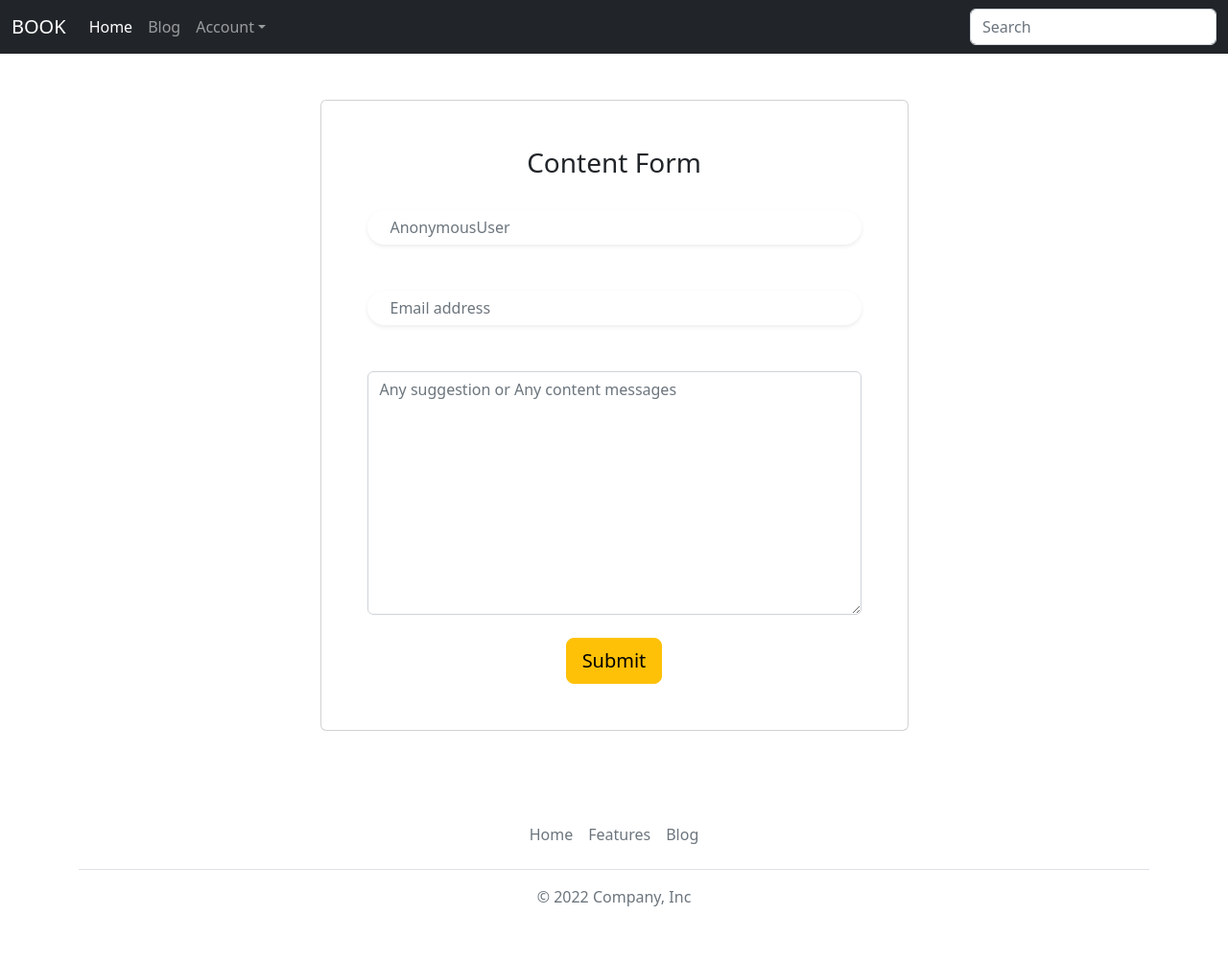
After one commit to fresher-dev/book4dev, a Django app: page /content/ in a window 1280 px wide. The commit adds this page. Shown: the whole page at 96% size. Run offline with Django 3.2, Linux system fonts and the light colour scheme; some libraries are stand-ins or nearby versions.

Commit message:
content email function

```diff
--- a/book/urls.py
+++ b/book/urls.py
@@ -20,6 +20,7 @@ urlpatterns = [
 	path("delete/<slug:slug>", views.delete_book, name="delete"),
 	path("book/edit/<slug:slug>", views.edit_book, name="book_edit"),
 	path("check/<slug:slug>", views.check_yes_or_no, name="check"),
+	path("content/", views.content_mail, name="content"),
 ]
 
 
--- a/book/views.py
+++ b/book/views.py
@@ -11,6 +11,8 @@ from blog.models import Blog
 from django.core.paginator import Paginator, EmptyPage, PageNotAnInteger
 from django.db.models import Q
 from django.contrib.auth.decorators import login_required
+from django.core.mail import send_mail
+from django.conf import settings
 
 
 
@@ -248,3 +250,19 @@ def edit_book(request, slug):
 	}
 
 	return render(request, "book/book_upload.html", context)
+
+
+def content_mail(request):
+
+	if request.method == "POST":
+		username = request.POST['username']
+		email = request.POST['email']
+		messages = request.POST['messages']
+
+		subject = "Welcome to Book4Dev Django Web Mail Services"
+		message = f"\nYour messages\n--------------------------\n{messages}\n--------------------------\n\nHi {username}, thank you for your attention."
+		email_form = settings.EMAIL_HOST_USER
+		receipient_list = [email]
+		send_mail(subject, message, email_form, receipient_list)
+		return redirect("book:home")
+	return render(request, 'book/content_form.html')
--- a/templates/book/book_user_profile.html
+++ b/templates/book/book_user_profile.html
@@ -22,11 +22,8 @@
 	  						<a href="{% url 'book:create_profile' request.user.id %}" class="btn btn-primary">Edit</a>
 	  					{% endif %}
 					{% endif %}
-  					<a href="#" class="btn btn-secondary">Message</a>
-
+  					<a href="{% url 'book:content' %}" class="btn btn-secondary">Message</a>
   				</div>
-
-
   			</div>
 
   			<div class="col-lg-9">
--- /dev/null
+++ b/templates/book/content_form.html
@@ -0,0 +1,47 @@
+{% extends 'base.html' %}
+
+{% block title %}
+	Content
+{% endblock %}
+
+
+{% block content %}
+
+	<div class="container px-4 py-5" id="custom-cards">
+		<section class="intro">
+		  <div class="mask d-flex align-items-center h-100 gradient-custom">
+		    <div class="container">
+		      <div class="row justify-content-center">
+		        <div class="col-12 col-lg-9 col-xl-7">
+		          <div class="card">
+		            <div class="card-body p-4 p-md-5">
+		              <h3 class="mb-4 pb-2 text-center">Content Form</h3>
+
+		              <form method="POST">
+
+		              		{% csrf_token %}
+
+		              		<div class="form-group mb-5">
+                                <input type="text" name="username" placeholder="{{ request.user }}" required="" autofocus="" class="form-control rounded-pill border-0 shadow-sm px-4">
+                            </div>
+                            <div class="form-group mb-5">
+                                <input id="inputEmail" name="email" type="email" placeholder="Email address" required="" autofocus="" class="form-control rounded-pill border-0 shadow-sm px-4">
+                            </div>
+                            <div class="mb-3">
+								<textarea class="form-control" name="messages" id="exampleFormControlTextarea1" rows="10" placeholder="Any suggestion or Any content messages"></textarea>
+							</div>
+		                  <div class="mt-4 text-center">
+		                    <input class="btn btn-warning btn-lg" type="submit" value="Submit" />
+		                  </div>
+		              </form>
+		            </div>
+		          </div>
+		        </div>
+		      </div>
+		    </div>
+		  </div>
+		</section>
+
+	</div>
+
+{% endblock %}
```
Also changed, not shown: main/settings.py (+13 -1 lines), db.sqlite3, 1 other file.
